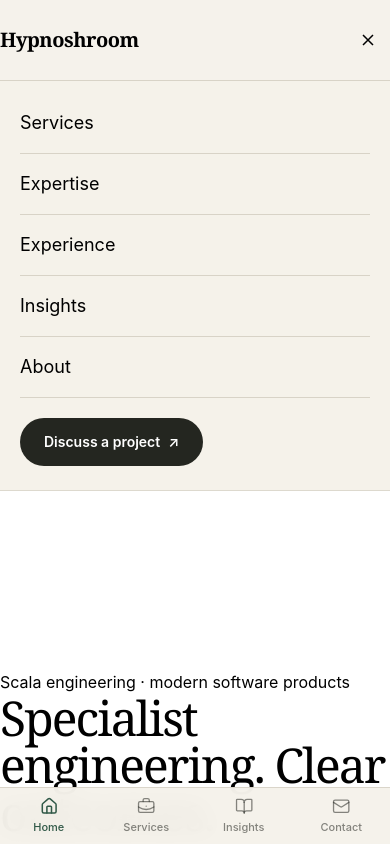
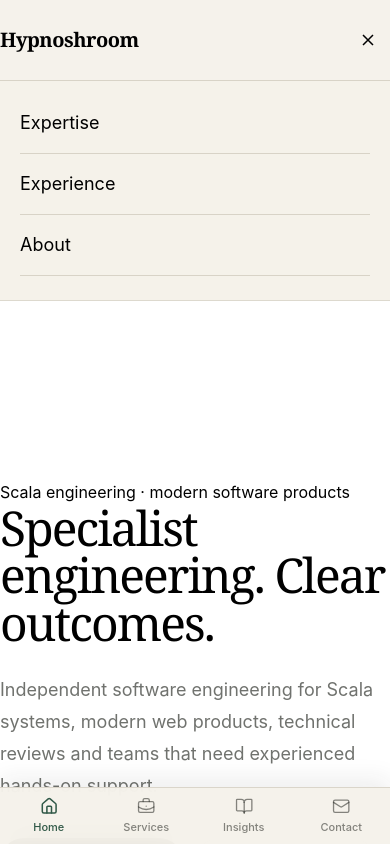
Before and after one commit to mywyau/hypnoshroom-frontend, a Nuxt app: page / in a window 390 px wide. Both pictures are taken after a click on the button "Toggle navigation". Shown: the top 844 px of the page. Built offline with nearby package versions, Linux system fonts and the light colour scheme.

Commit message:
fix mobile bottom bar

```diff
--- a/components/layout/MobileBottomNav.vue
+++ b/components/layout/MobileBottomNav.vue
@@ -12,7 +12,7 @@ const links = [
 </script>
 
 <template>
-  <nav aria-label="Quick navigation" class="fixed inset-x-0 bottom-0 z-50 border-t border-line/90 bg-paper/95 pb-[env(safe-area-inset-bottom)] backdrop-blur-md lg:hidden">
+  <nav aria-label="Quick navigation" class="fixed inset-x-0 bottom-0 z-[60] border-t border-line/90 bg-paper/95 pb-[env(safe-area-inset-bottom)] shadow-[0_-8px_24px_rgba(36,38,32,0.08)] backdrop-blur-md lg:hidden">
     <div class="grid grid-cols-4">
       <NuxtLink
         v-for="link in links"
--- a/components/layout/SiteHeader.vue
+++ b/components/layout/SiteHeader.vue
@@ -8,6 +8,7 @@ const links = [
   { label: 'Insights', to: '/insights' },
   { label: 'About', to: '/about' },
 ]
+const mobileLinks = links.filter(link => !['/services', '/insights'].includes(link.to))
 
 watch(() => route.path, () => { isOpen.value = false })
 </script>
@@ -35,8 +36,7 @@ watch(() => route.path, () => { isOpen.value = false })
 
     <nav v-if="isOpen" id="mobile-navigation" aria-label="Mobile navigation" class="border-t border-line bg-paper px-5 pb-6 pt-3 lg:hidden">
       <div class="page-shell flex flex-col px-0">
-        <NuxtLink v-for="link in links" :key="link.to" :to="link.to" class="border-b border-line py-4 text-lg">{{ link.label }}</NuxtLink>
-        <AppButton to="/contact" class="mt-5 self-start">Discuss a project</AppButton>
+        <NuxtLink v-for="link in mobileLinks" :key="link.to" :to="link.to" class="border-b border-line py-4 text-lg">{{ link.label }}</NuxtLink>
       </div>
     </nav>
   </header>
```
